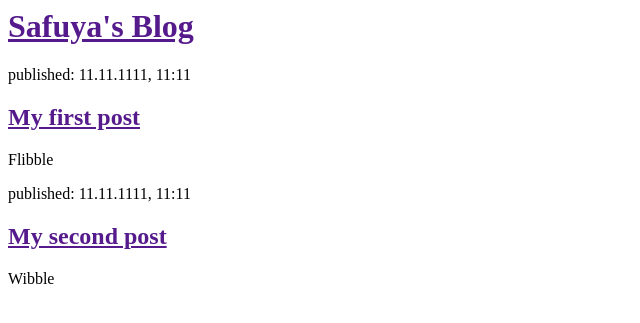
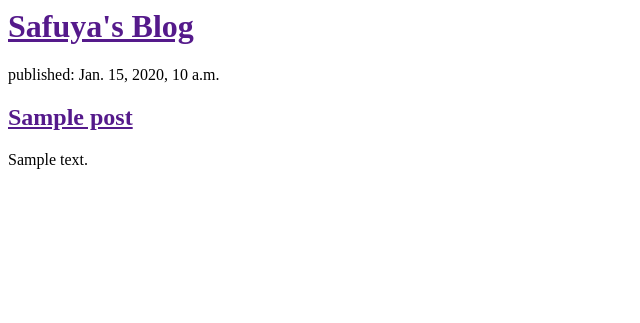
Before and after one commit to Safuya/my-first-blog, a Django app: template blog/templates/blog/post_list.html in a window 1280 px wide. Shown: the top 323 px of the page, without its empty margins (0-640 px from the left). Run offline with Django 3.2, Linux system fonts and the light colour scheme; the template is opened without the code that fills it: values that come from a table or form of the project are taken from there, others are empty; tables that the repository leaves empty hold one stand-in row (values such as "Sample post").

Commit message:
Display posts through the template

```diff
--- a/blog/templates/blog/post_list.html
+++ b/blog/templates/blog/post_list.html
@@ -7,16 +7,12 @@
             <h1><a href="">Safuya's Blog</a></h1>
         </div>
 
-        <div>
-            <p>published: 11.11.1111, 11:11</p>
-            <h2><a href="">My first post</a></h2>
-            <p>Flibble</p>
-        </div>
-
-        <div>
-            <p>published: 11.11.1111, 11:11</p>
-            <h2><a href="">My second post</a></h2>
-            <p>Wibble</p>
-        </div>
+        {% for post in posts %}
+            <div>
+                <p>published: {{ post.published_date }}</p>
+                <h2><a href="">{{ post.title }}</a></h2>
+                <p>{{ post.text|linebreaksbr }}</p>
+            </div>
+        {% endfor %}
     </body>
 </html>
--- a/blog/views.py
+++ b/blog/views.py
@@ -1,4 +1,7 @@
 from django.shortcuts import render
+from django.utils import timezone
+from .models import Post
 
 def post_list(request):
-    return render(request, 'blog/post_list.html', {})
+    posts = Post.objects.filter(published_date__lte=timezone.now()).order_by('published_date')
+    return render(request, 'blog/post_list.html', {'posts': posts})
```
